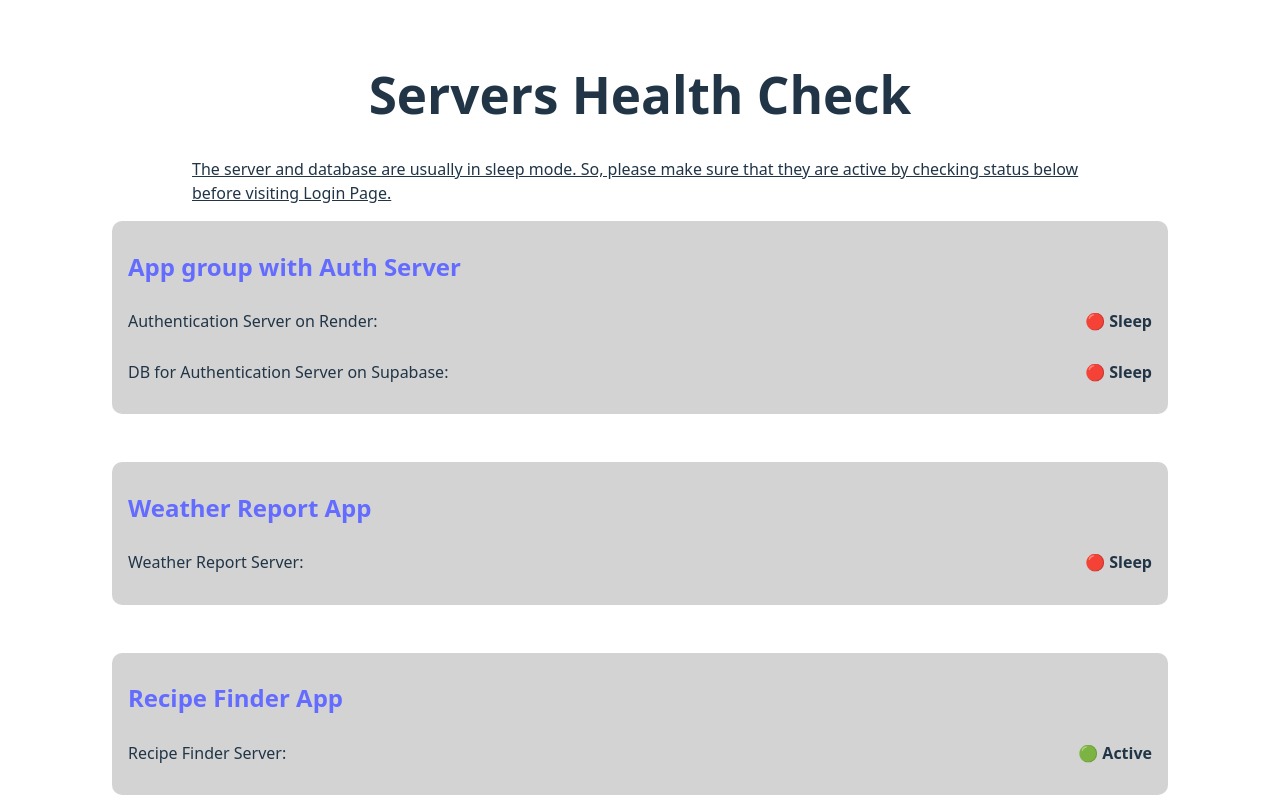
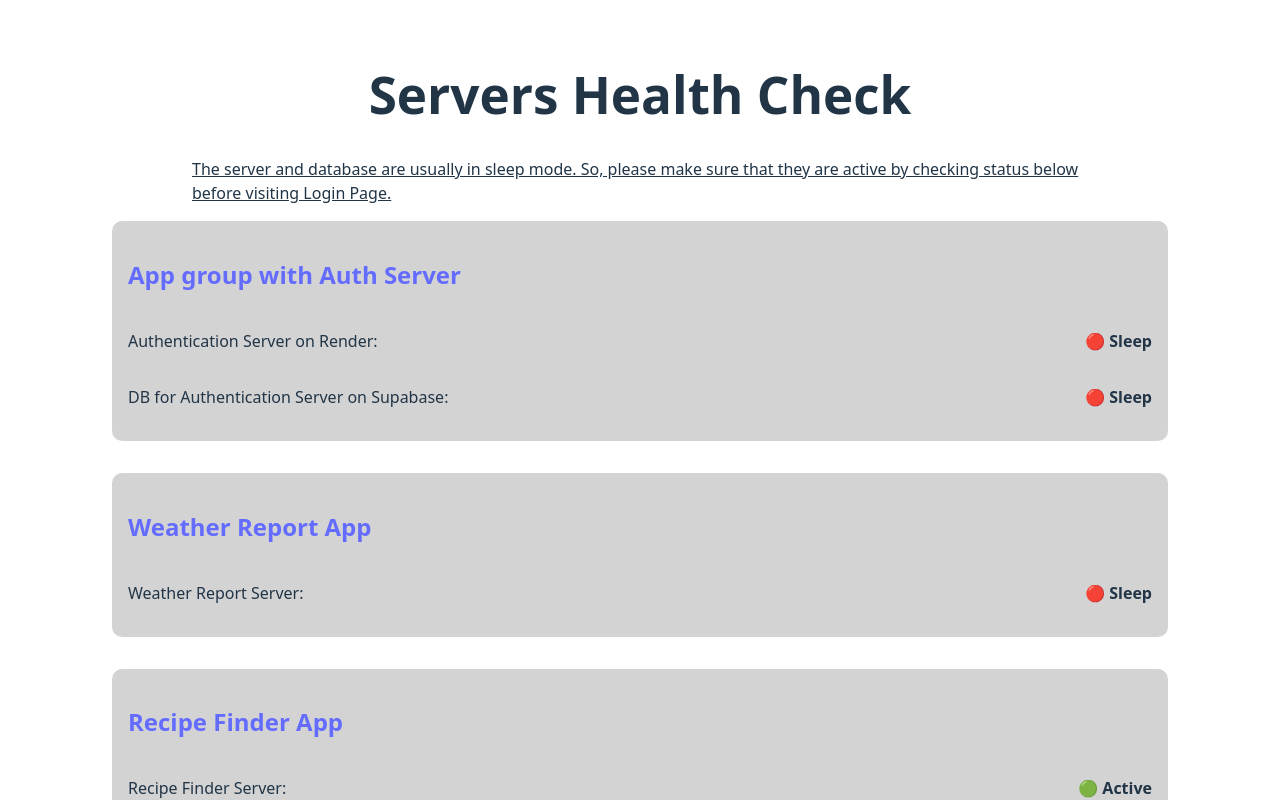
Before and after one commit to kappasan21/server-health-check, a React (Vite) app: page / in a window 1280 px wide. Shown: the top 800 px of the page. Built offline with nearby package versions, Linux system fonts and the light colour scheme; no server answers.

Commit message:
GUI updates

```diff
--- a/src/App.css
+++ b/src/App.css
@@ -61,7 +61,6 @@ li {
   flex-direction: column;
   justify-content: center;
   align-items: center;
-  gap: 1rem;
 }
 
 .status-list-section ul {
@@ -69,7 +68,6 @@ li {
   width: 80vw;
   padding: 1rem;
   border-radius: 10px;
-  line-height: 1.2rem;
 }
 
 .status-list-section p {
```
